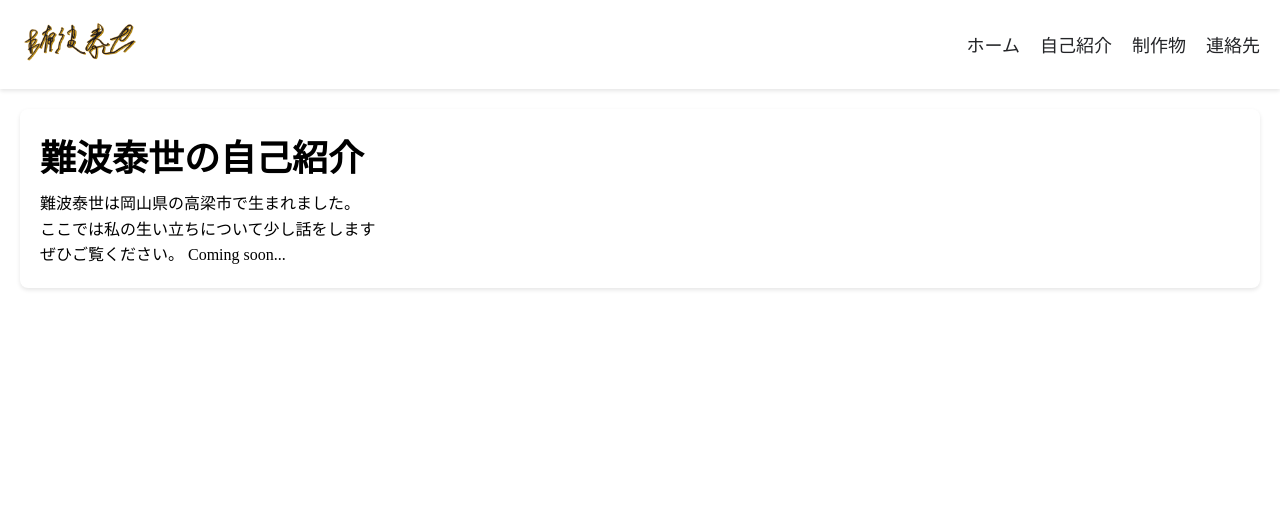
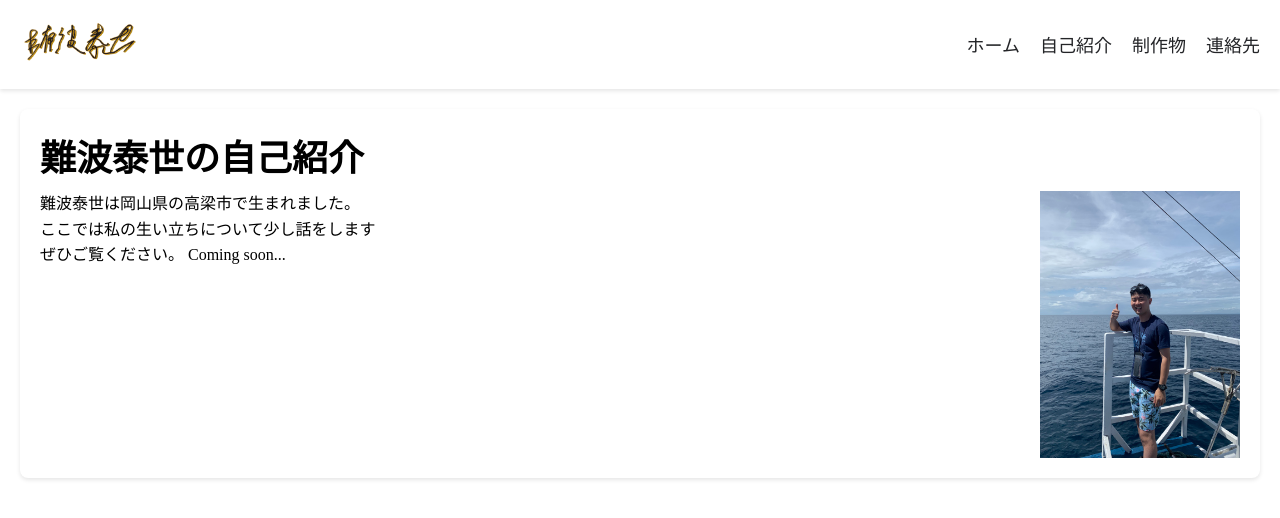
Before and after one commit to rishisant/nanba-training, a React (Create React App) app: page /about in a window 1280 px wide. Shown: the top 518 px of the page. Built offline with nearby package versions, Linux system fonts and the light colour scheme.

Commit message:
ホーム写真追加

```diff
--- a/src/assets/css/Root.css
+++ b/src/assets/css/Root.css
@@ -89,3 +89,19 @@
     line-height: 1.6;
     color: var(--color-black);
 }
+
+.flex-row-content {
+    display: flex;
+    flex-direction: row;
+    justify-content: space-between;
+}
+
+.image-intro {
+    width: 200px;
+    align-items: center;
+}
+
+.image-hometown {
+    width: 200px;
+    align-items: center;
+}
--- a/src/pages/Home.js
+++ b/src/pages/Home.js
@@ -1,4 +1,6 @@
 import React from "react";
+
+import hometown from "../assets/images/Hometown.jpg"
 
 const Home = () => {
     return (
@@ -8,11 +10,14 @@ const Home = () => {
                     <div className="content-block-title">
                         <h1>難波泰世のポートフォリオ</h1>
                     </div>
-                    <div className="content-block-body">
-                        <p>このサイトは、難波泰世のポートフォリオサイトです。</p>
-                        <p>ここでは、私が作成した作品や自己紹介、連絡先などを紹介しています。</p>
-                        <p>ぜひご覧ください。</p>
-                    </div>
+                        <div className="flex-row-content">
+                            <div className="content-block-body">
+                                <p>このサイトは、難波泰世のポートフォリオサイトです。</p>
+                                <p>ここでは、私が作成した作品や自己紹介、連絡先などを紹介しています。</p>
+                                <p>ぜひご覧ください。</p>
+                            </div>
+                        </div>
+                    <img className="image-hometown" src={hometown}/>
                 </div>
             </div>
         </>
--- a/src/pages/Introduction.js
+++ b/src/pages/Introduction.js
@@ -1,4 +1,6 @@
 import React from "react";
+
+import taisei from "../assets/images/taisei_picture.jpeg";
 
 
 const Introduction = () => {
@@ -9,11 +11,16 @@ const Introduction = () => {
                     <div className="content-block-title">
                         <h1>難波泰世の自己紹介</h1>
                     </div>
-                    <div className="content-block-body">
-                        <p>難波泰世は岡山県の高梁市で生まれました。</p>
-                        <p>ここでは私の生い立ちについて少し話をします</p>
-                        <p>ぜひご覧ください。 Coming soon...</p>
+                    <div className="flex-row-content">
+                        <div className="content-block-body">
+                            <p>難波泰世は岡山県の高梁市で生まれました。</p>
+                            <p>ここでは私の生い立ちについて少し話をします</p>
+                            <p>ぜひご覧ください。 Coming soon...</p>
+
+                        </div>
+                        <img className="image-intro" src={taisei} />
                     </div>
+
                 </div>
             </div>
         </>
```
Also changed, not shown: src/assets/images/taisei_picture.jpeg (added), 1 other file (tests, documents, lock files or other folders).
